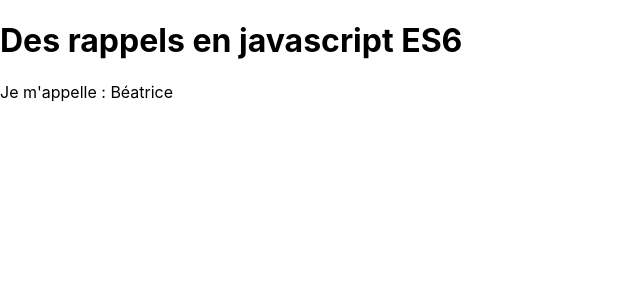
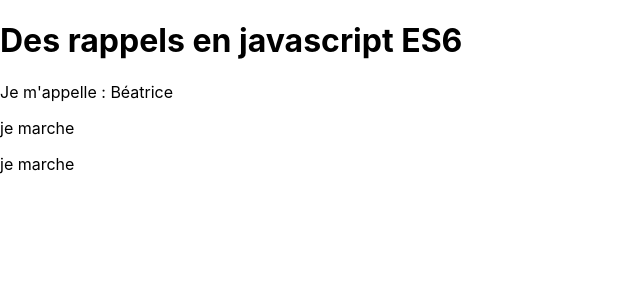
Before and after one commit to webdevproformation/react-j1-juin2020, a React (Create React App) app: page / in a window 1280 px wide. Shown: the top 300 px of the page, without its empty margins (0-640 px from the left). Built offline with nearby package versions, Linux system fonts and the light colour scheme.

Commit message:
nouvelle syntaxe ES6 pour les objets

```diff
--- a/src/Rappel.jsx
+++ b/src/Rappel.jsx
@@ -20,8 +20,15 @@ const person = {
     nom: "Béatrice", // propriété
     parler: function () { // méthode
         console.log("je parle");
+    },
+    marcher() { // syntaxe ES6 pour créer de méthode d'objet
+        return "je marche ";
     }
 };
+
+// créer une variable
+let action = "marcher";
+// syntaxe tableau pour appeler une méthode d'un objet
 
 class Rappel extends Component {
     state = {}
@@ -29,10 +36,14 @@ class Rappel extends Component {
         return (
             <div>
                 <h1>{nomComposant} en javascript ES6</h1>
-                <p>Je m'appelle : {person.nom}</p>
+                <p>Je m'appelle : {person.nom} {person.parler()}</p>
+                <p>{person.marcher()}</p>
+                <p>{person[action]()}</p>
             </div>
         );
     }
 }
 
 export default Rappel;
+
+// https://github.com/webdevproformation/react-j1-juin2020
```
